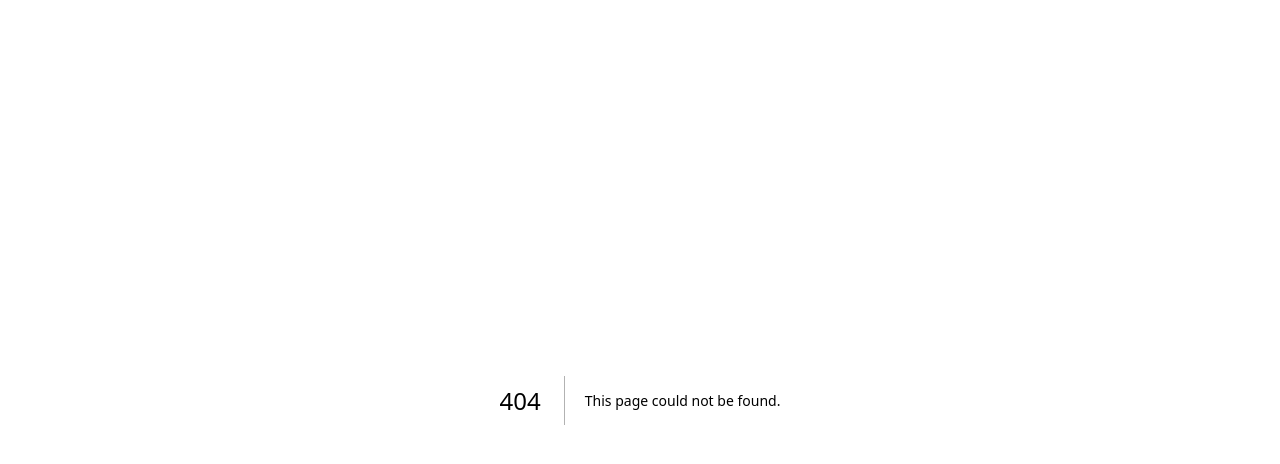
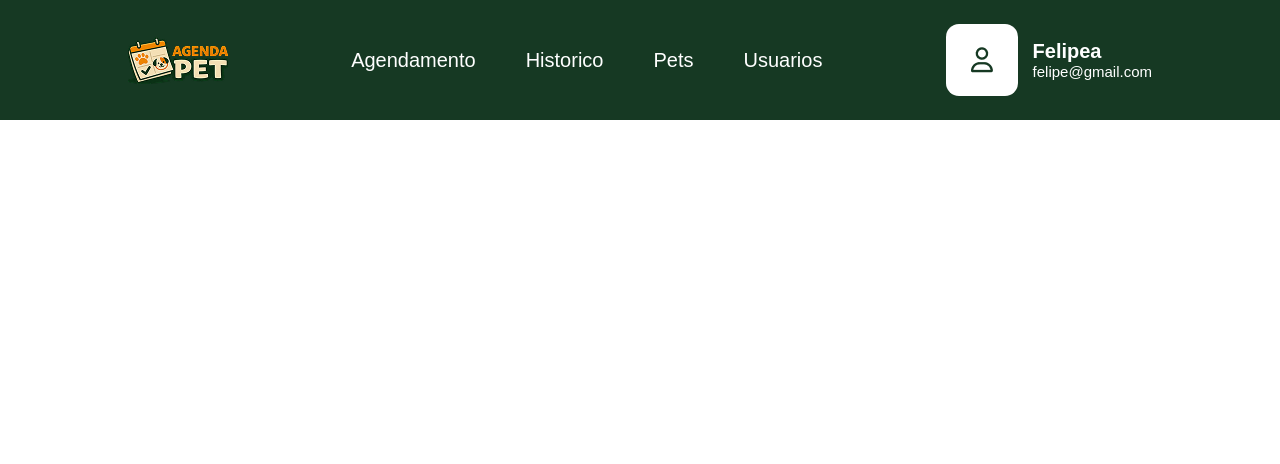
Before and after one commit to agenda-pet/AgendaPet-FrontEnd, a Next.js app in the folder agenda-pet/: page /home in a window 1280 px wide. Before the commit this address had no page. Shown: the top 464 px of the page. Built offline with nearby package versions, Linux system fonts and the light colour scheme.

Commit message:
:sparkles: Componente Header

```diff
--- /dev/null
+++ b/agenda-pet/src/components/header/header.module.css
@@ -0,0 +1,50 @@
+.header {
+    background-color: var(--verde);
+    height: 15vh;
+    color: var(--branco);
+    display: flex;
+    justify-content: center;
+}
+
+.container {
+    display: flex;
+    justify-content: space-between;
+    width: 80%;
+    align-items: center;
+}
+
+.nav_bar  {
+    display: flex;
+    gap: 50px;
+}
+
+.nav_bar a {
+    text-decoration: none;
+    color: var(--branco);
+    font-size: var(--tamanho-fonte);
+}
+
+#info_header {
+    display: flex;
+}
+
+#icone {
+    background-color: var(--branco);
+    width: 9vh;
+    height: 9vh;
+    display: flex;
+    align-items: center;
+    justify-content: center;
+    border-radius: 13px;
+    margin-right: 15px;
+}
+
+#usuario_header {
+    font-size: 10px;
+    display: flex;
+    flex-direction: column;
+    justify-content: center;
+}
+#usuario_header h2{
+    font-weight: 50;
+}
--- a/agenda-pet/src/components/header/header.tsx
+++ b/agenda-pet/src/components/header/header.tsx
@@ -1,10 +1,28 @@
-
+import styles from "./header.module.css"
 
 const Header = () => {
     return (
-    <>
-    </>
+        <header className={styles.header}>
+            <div className={styles.container}>
+                <img src="../imgs/LogoAgendaPet.png" alt="Logo Agenda Pet" id={styles.Logo} />
+                <nav className={styles.nav_bar}>
+                    <a href="">Agendamento</a>
+                    <a href="">Historico</a>
+                    <a href="">Pets</a>
+                    <a href="">Usuarios</a>
+                </nav>
+                <div id={styles.info_header}>
+                    <div id={styles.icone}>
+                        <img src="../imgs/IconeUsuario.png" alt="" />
+                    </div>
+                    <div id={styles.usuario_header}>
+                        <h1>Felipea</h1>
+                        <h2>felipe@gmail.com</h2>
+                    </div>
+                </div>
+            </div>
+        </header>
     )
 }
 
-export default Header
+export default Header;
--- a/agenda-pet/src/pages/_app.tsx
+++ b/agenda-pet/src/pages/_app.tsx
@@ -1,6 +1,17 @@
 import "@/styles/globals.css";
 import type { AppProps } from "next/app";
+import { Quicksand } from "next/font/google";
+
+const quicksand = Quicksand({
+  variable: "--fonte-padrao",
+  weight: ["400", "500", "600", "700"],
+  subsets: ["latin"],
+});
 
 export default function App({ Component, pageProps }: AppProps) {
-  return <Component {...pageProps} />;
+  return (
+    <main className={quicksand.variable}>
+      <Component {...pageProps} />
+    </main>
+  )
 }
--- /dev/null
+++ b/agenda-pet/src/pages/home/index.tsx
@@ -0,0 +1,12 @@
+import Header from "@/components/header/header"
+
+
+const Home= () => {
+    return (
+        <>
+            <Header/>
+        </>
+    )
+}
+
+export default Home;
--- a/agenda-pet/src/styles/globals.css
+++ b/agenda-pet/src/styles/globals.css
@@ -1,42 +1,15 @@
-:root {
-  --background: #ffffff;
-  --foreground: #171717;
+* {
+    margin: 0;
+    padding: 0;
+    box-sizing: border-box;
+    font-family: "Montserrat", sans-serif;
 }
 
-@media (prefers-color-scheme: dark) {
-  :root {
-    --background: #0a0a0a;
-    --foreground: #ededed;
-  }
+:root {
+    --verde: #163923;
+    --amarelo: #FFA800;
+    --branco: #FFFFFF;
+    --cor-fundo: #F9F3E3;
+    --cor-card: #E5D7BB;
+    --tamanho-fonte: 20px;
 }
-
-html,
-body {
-  max-width: 100vw;
-  overflow-x: hidden;
-}
-
-body {
-  color: var(--foreground);
-  background: var(--background);
-  font-family: Arial, Helvetica, sans-serif;
-  -webkit-font-smoothing: antialiased;
-  -moz-osx-font-smoothing: grayscale;
-}
-
-* {
-  box-sizing: border-box;
-  padding: 0;
-  margin: 0;
-}
-
-a {
-  color: inherit;
-  text-decoration: none;
-}
-
-@media (prefers-color-scheme: dark) {
-  html {
-    color-scheme: dark;
-  }
-}
```
Also changed, not shown: agenda-pet/src/pages/index.tsx (+10 -86 lines), agenda-pet/public/imgs/IconeUsuario.png (added), agenda-pet/public/imgs/LogoAgendaPet.png (added).
